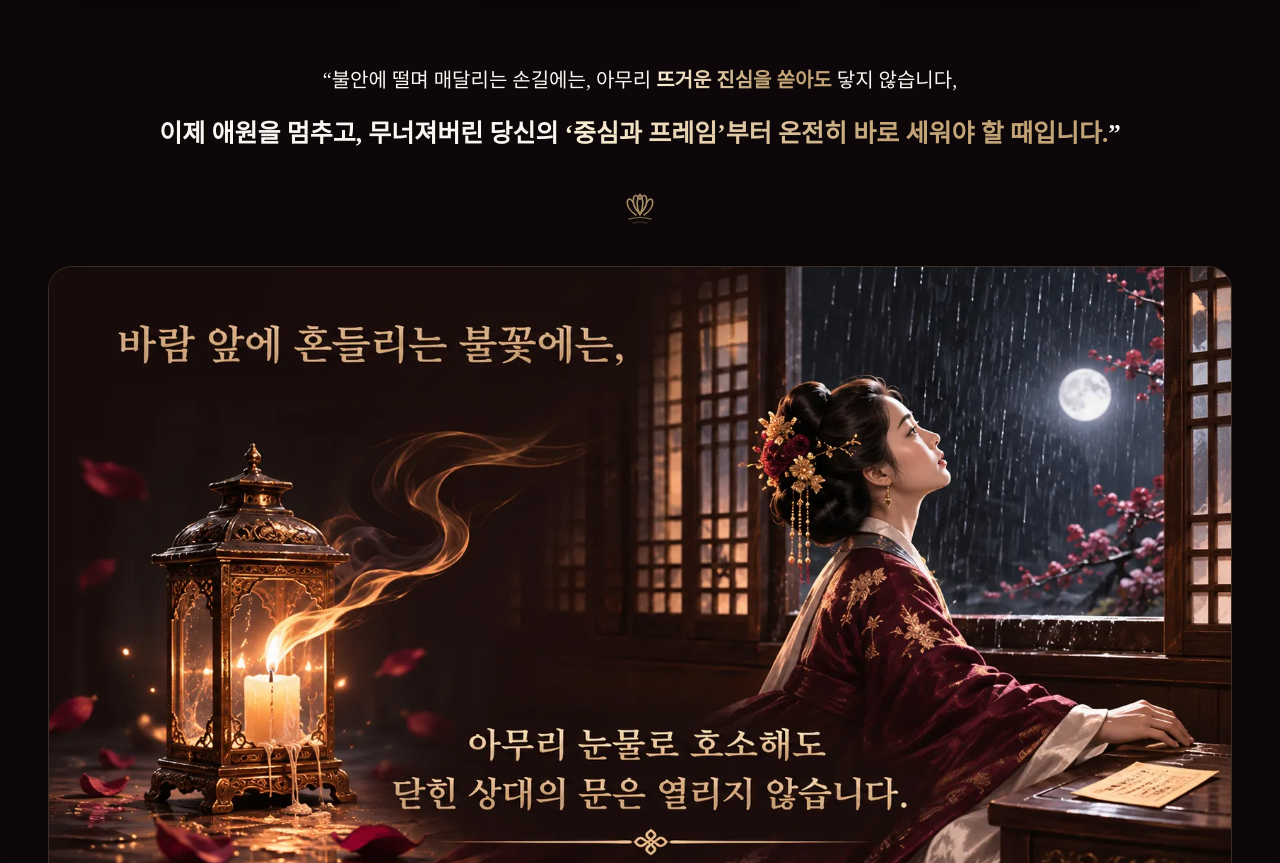
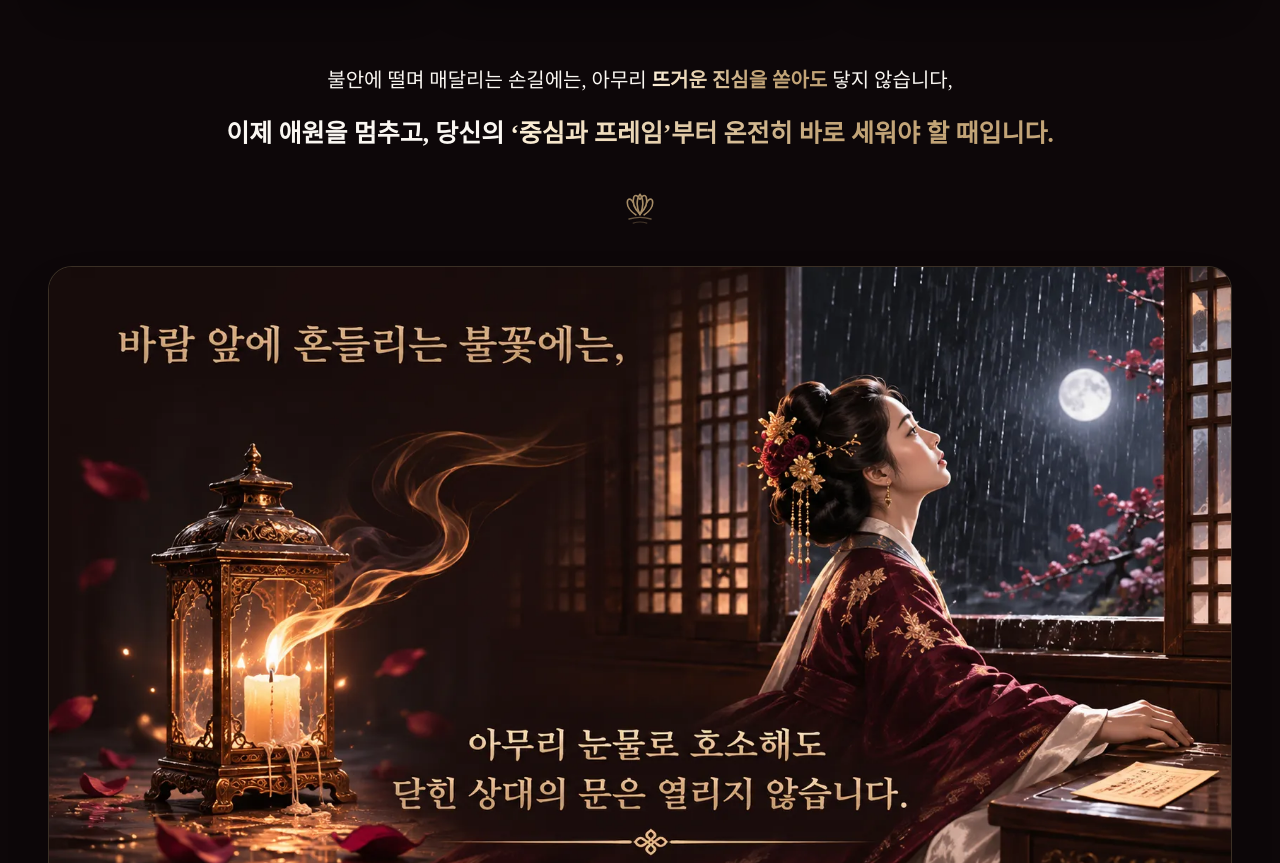
Before and after one commit to woolbo100/buzasun, a Next.js app: page /reports/reunion-secret in a window 1280 px wide. Shown: the part 4528-5391 px from the top of the page. Built offline with nearby package versions, Linux system fonts and the light colour scheme; no server answers; the database is empty.

Commit message:
copy: refine bridge text, remove quotes and '무너져버린', ensure single line

```diff
--- a/app/reports/reunion-secret/page.tsx
+++ b/app/reports/reunion-secret/page.tsx
@@ -948,7 +948,7 @@ export default function ReunionSecretPage() {
                     <div className="mt-14 md:mt-[65px] text-center max-w-[1050px] mx-auto px-4 break-keep">
                       {/* 첫 번째 줄 — 상대적으로 작은 글자 & 가벼운 두께 */}
                       <p className="text-[#FAF7F2] text-[17px] sm:text-[18px] md:text-[20px] font-elegant font-normal leading-[1.75] break-keep mb-3 sm:mb-4">
-                        “불안에 떨며 매달리는 손길에는, 아무리 <span className="gold-shimmer-text font-semibold">뜨거운 진심을 쏟아도</span> 닿지 않습니다,
+                        불안에 떨며 매달리는 손길에는, 아무리 <span className="gold-shimmer-text font-semibold">뜨거운 진심을 쏟아도</span> 닿지 않습니다,
                       </p>
 
                       {/* 두 번째 줄 — 약 15~20% 더 크고 강조된 글자 & 굵은 두께 (금빛 강조 텍스트 흐름 애니메이션 적용) */}
@@ -957,9 +957,9 @@ export default function ReunionSecretPage() {
                         whileInView={{ opacity: 1, y: 0 }}
                         viewport={{ once: true, margin: "-40px" }}
                         transition={{ duration: 0.8, delay: 0.2, ease: "easeOut" }}
-                        className="text-[#FAF7F2] text-[20px] sm:text-[22px] md:text-[25px] font-elegant font-semibold leading-[1.6] break-keep"
+                        className="text-[#FAF7F2] text-[19px] sm:text-[22px] md:text-[25px] font-elegant font-semibold leading-[1.6] break-keep sm:whitespace-nowrap"
                       >
-                        이제 애원을 멈추고, 무너져버린 당신의 <span className="gold-shimmer-text font-bold">‘중심과 프레임’부터 온전히 바로 세워야 할 때입니다.</span>”
+                        이제 애원을 멈추고, 당신의 <span className="gold-shimmer-text font-bold">‘중심과 프레임’부터 온전히 바로 세워야 할 때입니다.</span>
                       </motion.p>
 
                       {/* 하단 모란꽃 심벌 & 잔잔한 받침선 곡선 (풍요비책과 동일한 위치·크기·여백) */}
```
